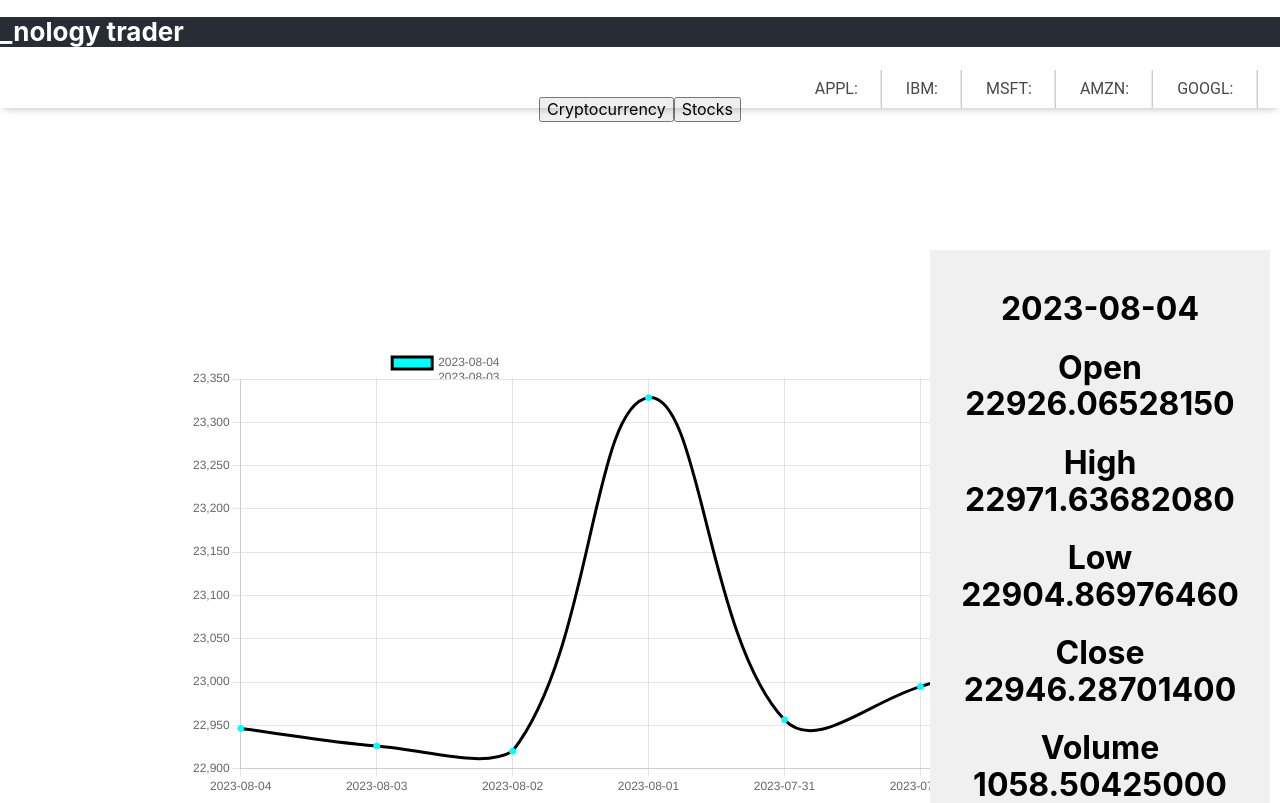
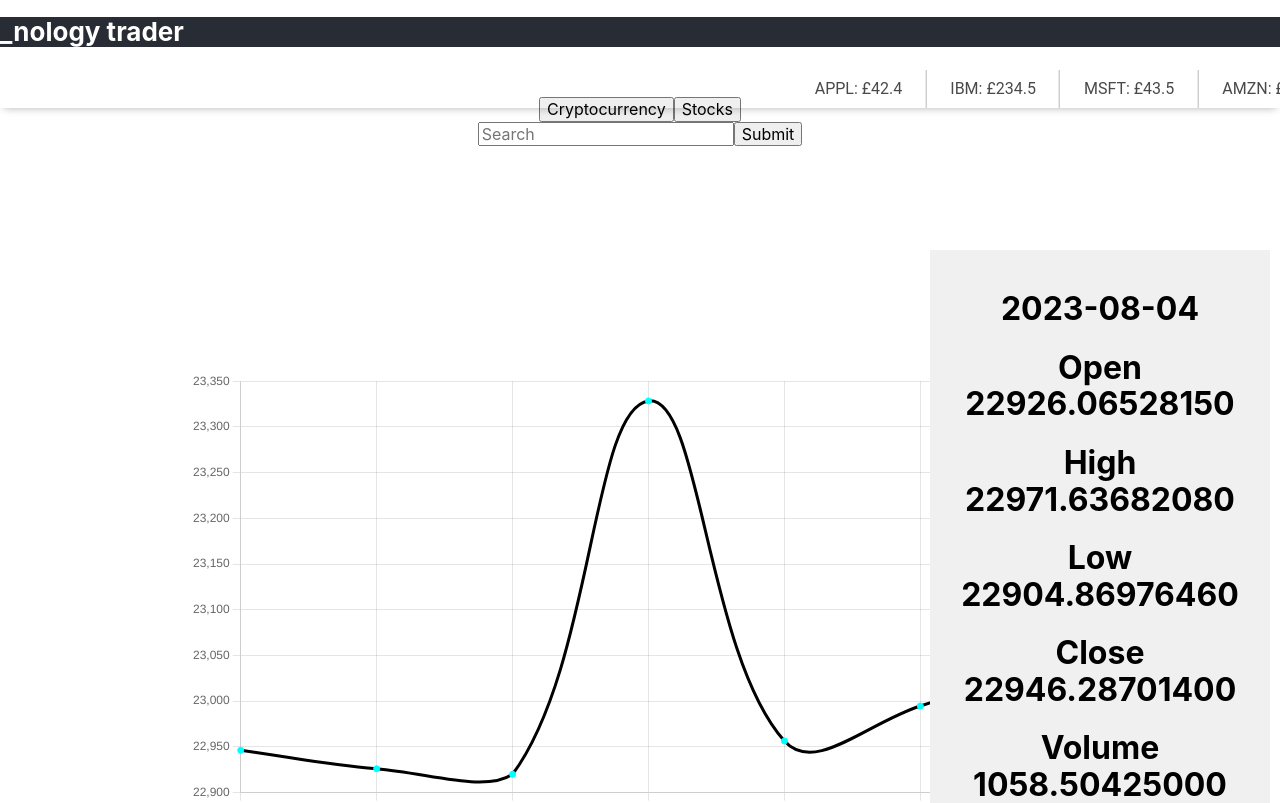
Before and after one commit to Alan-day/crypto-tracker, a React (Create React App) app: page /crypto in a window 1280 px wide. Shown: the top 803 px of the page. Built offline with nearby package versions, Linux system fonts and the light colour scheme.

Commit message:
minor bug fixes

```diff
--- a/src/App.jsx
+++ b/src/App.jsx
@@ -7,51 +7,17 @@ import Stockpage from "./pages/Stockpage/Stockpage";
 
 import Navbar from "./Navbar/Navbar";
 
-import crypto from "./cryptoData.json";
 import Searchbar from "./Searchbar/Searchbar";
 
 function App() {
-  const [stockData, setStockData] = useState("");
-  const [ibmInfo, setIbm] = useState("");
-  const [googleInfo, setGoogle] = useState("");
-  const [amazonInfo, setAmazon] = useState("");
-  const [teslaInfo, setTesla] = useState("");
-  const [microsoftInfo, setMicrosoft] = useState("");
-  const [appleInfo, setApple] = useState("");
+  const [stockData, setStockData] = useState("£123.2");
+  const [ibmInfo, setIbm] = useState("£234.5");
+  const [googleInfo, setGoogle] = useState("£4324.4");
+  const [amazonInfo, setAmazon] = useState("£100.5");
+  const [teslaInfo, setTesla] = useState("£3244.6");
+  const [microsoftInfo, setMicrosoft] = useState("£43.5");
+  const [appleInfo, setApple] = useState("£42.4");
   const [stockGraph, setStockGraph] = useState("");
-
-  const cryptoTimeSeriesArrayToday = Object.entries(
-    crypto["Time Series (Digital Currency Daily)"]
-  )
-    .map(([date, values]) => ({
-      date,
-      ...values,
-    }))
-    .slice(0, 1);
-
-  const cryptoTimeSeriesArray = Object.entries(
-    crypto["Time Series (Digital Currency Daily)"]
-  )
-    .map(([date, values]) => ({
-      date,
-      ...values,
-    }))
-    .slice(0, 7);
-
-  const cryptoLabels = cryptoTimeSeriesArray.map((dataPoint) => dataPoint.date);
-  const cryptoValues = cryptoTimeSeriesArray.map(
-    (dataPoint) => dataPoint["4a. close (GBP)"]
-  );
-  const cryptoMaxValue = cryptoTimeSeriesArrayToday["2a. high (GBP)"];
-  const cryptoMinValue = cryptoTimeSeriesArrayToday["3a. low (GBP)"];
-
-  const cryptoApiData = {
-    cryptoLabels,
-    // label,
-    cryptoValues,
-    cryptoMinValue,
-    cryptoMaxValue,
-  };
 
   const APIdata = async () => {
     const url = `https://www.alphavantage.co./query?function=TIME_SERIES_DAILY&symbol=AAPL&apikey=${process.env.REACT_APP_API_KEY}`;
@@ -113,12 +79,19 @@ function App() {
     <Router>
       <div className="App">
         <h1 className="header">_nology trader</h1>
-        <Navbar />
+        <Navbar
+          appleData={appleInfo}
+          teslaData={teslaInfo}
+          ibmData={ibmInfo}
+          microsoftData={microsoftInfo}
+          amazonData={amazonInfo}
+          googleData={googleInfo}
+        />
         <div className="pageswitch">
           <Pageswitch />
         </div>
         <Routes>
-          <Route path="/crypto" element={<CryptoPage data={cryptoApiData} />} />
+          <Route path="/crypto" element={<CryptoPage />} />
           <Route path="/" element={<Stockpage />} />
         </Routes>
       </div>
--- a/src/Graph/Graph.jsx
+++ b/src/Graph/Graph.jsx
@@ -19,11 +19,9 @@ chartjs.register(
 );
 
 const Graph = ({ data, dataset }) => {
-
-
   const options = {
     plugins: {
-      legend: true,
+      legend: false,
     },
     scales: {
       y: {
--- a/src/Navbar/Navbar.jsx
+++ b/src/Navbar/Navbar.jsx
@@ -15,12 +15,24 @@ const Navbar = ({
       <div className="navbar-container">
         <nav>
           <ul>
-            <li>APPL:{appleData}</li>
-            <li>IBM:{ibmData}</li>
-            <li>MSFT:{microsoftData}</li>
-            <li>AMZN:{amazonData}</li>
-            <li>GOOGL:{googleData}</li>
-            <li>TESL:{teslaData}</li>
+            <li className="navbar-container--1">APPL: {appleData}</li>
+            <li className="navbar-container--2">IBM: {ibmData}</li>
+            <li className="navbar-container--3">MSFT: {microsoftData}</li>
+            <li className="navbar-container--4">AMZN: {amazonData}</li>
+            <li className="navbar-container--5">GOOGL: {googleData}</li>
+            <li className="navbar-container--6">TESL: {teslaData}</li>
+            <li className="navbar-container--1">APPL: {appleData}</li>
+            <li className="navbar-container--2">IBM: {ibmData}</li>
+            <li className="navbar-container--3">MSFT: {microsoftData}</li>
+            <li className="navbar-container--4">AMZN: {amazonData}</li>
+            <li className="navbar-container--5">GOOGL: {googleData}</li>
+            <li className="navbar-container--6">TESL: {teslaData}</li>
+            <li className="navbar-container--1">APPL: {appleData}</li>
+            <li className="navbar-container--2">IBM: {ibmData}</li>
+            <li className="navbar-container--3">MSFT: {microsoftData}</li>
+            <li className="navbar-container--4">AMZN: {amazonData}</li>
+            <li className="navbar-container--5">GOOGL: {googleData}</li>
+            <li className="navbar-container--6">TESL: {teslaData}</li>
           </ul>
         </nav>
       </div>
--- a/src/Navbar/Navbar.scss
+++ b/src/Navbar/Navbar.scss
@@ -32,6 +32,10 @@
   padding: 10px 24px;
   color: #494949;
   position: relative;
+
+  &--1 {
+    background-color: #df2020;
+  }
 }
 
 .navbar-container ul li::after {
@@ -44,9 +48,7 @@
   right: 0;
 }
 
-.navbar-container ul li:last-child::after {
-  display: none;
-}
+
 
 @keyframes scroll {
   from {
--- a/src/Sidebar/Sidebar.jsx
+++ b/src/Sidebar/Sidebar.jsx
@@ -21,23 +21,23 @@ const Sidebar = ({ sidebarData, isStock }) => {
 
 
         <div key={dataPoint.date}>
-          <h1>{dataPoint.date}</h1>
-          <h1> Open {dataPoint["1. open"]}</h1>
-          <h1> High {dataPoint["2. high"]}</h1>
-          <h1> Low {dataPoint["3. low"]}</h1>
-          <h1>Close {dataPoint["4. close"]}</h1>
-          <h1>Volume {dataPoint["5. volume"]}</h1>
+          <h1   >{dataPoint.date}</h1>
+          <h1 > Open {dataPoint["1. open"]}</h1>
+          <h1 className="sidebar-container--header" > High {dataPoint["2. high"]}</h1>
+          <h1 className="sidebar-container--header" > Low {dataPoint["3. low"]}</h1>
+          <h1 className="sidebar-container--header" >Close {dataPoint["4. close"]}</h1>
+          <h1 className="sidebar-container--header" >Volume {dataPoint["5. volume"]}</h1>
         </div>
       ))
     ) : (
       sidebarData.map((dataPoint) => (
         <div key={dataPoint.date}>
           <h1>{dataPoint.date}</h1>
-          <h1> Open {dataPoint["1a. open (GBP)"]}</h1>
-          <h1> High {dataPoint["2a. high (GBP)"]}</h1>
-          <h1> Low {dataPoint["3a. low (GBP)"]}</h1>
-          <h1>Close {dataPoint["4a. close (GBP)"]}</h1>
-          <h1>Volume {dataPoint["5. volume"]}</h1>
+          <h1 className="sidebar-container--header" > Open {dataPoint["1a. open (GBP)"]}</h1>
+          <h1 className="sidebar-container--header" > High {dataPoint["2a. high (GBP)"]}</h1>
+          <h1 className="sidebar-container--header" > Low {dataPoint["3a. low (GBP)"]}</h1>
+          <h1 className="sidebar-container--header" >Close {dataPoint["4a. close (GBP)"]}</h1>
+          <h1 className="sidebar-container--header" >Volume {dataPoint["5. volume"]}</h1>
         </div>
       ))
     )}
--- a/src/Sidebar/Sidebar.scss
+++ b/src/Sidebar/Sidebar.scss
@@ -9,3 +9,6 @@
   flex-direction: column;
   padding: 20px;
 }
+.h1 {
+  background-color: #f0f0f0;
+}
--- a/src/pages/Cryptopage/Cryptopage.jsx
+++ b/src/pages/Cryptopage/Cryptopage.jsx
@@ -1,17 +1,70 @@
-import React from "react";
+import { React, useState } from "react";
 import Graph from "../../Graph/Graph";
 import Sidebar from "../../Sidebar/Sidebar";
 import sidebarData from "./../../cryptoData.json";
+import crypto from "./../../cryptoData.json";
+import Searchbar from "../../Searchbar/Searchbar";
 
-const CryptoPage = ({ data }) => {
+const CryptoPage = ({ handleGraph }) => {
   const isStock = false;
+  const [searchPhrase, setSearchPhrase] = useState("");
+  const [dropdown, setDropdown] = useState("");
+  const [filteredOptions, setFilteredOptions] = useState([]);
+  const [selectedOption, setSelectedOption] = useState("IBM");
+
+  const handleInputChange = (event) => {
+    const value = event.target.value.trim().toUpperCase();
+    setSearchPhrase(value);
+    // setFilteredOptions(
+    //   options.filter((option) => option.toLowerCase().startsWith(value))
+    // );
+  };
+
+  const handleOptionClick = (option) => {
+    setSearchPhrase(option);
+    setSelectedOption(option);
+    setFilteredOptions([]);
+  };
+
+  const cryptoTimeSeriesArrayToday = Object.entries(
+    crypto["Time Series (Digital Currency Daily)"]
+  )
+    .map(([date, values]) => ({
+      date,
+      ...values,
+    }))
+    .slice(0, 1);
+
+  const cryptoTimeSeriesArray = Object.entries(
+    crypto["Time Series (Digital Currency Daily)"]
+  )
+    .map(([date, values]) => ({
+      date,
+      ...values,
+    }))
+    .slice(0, 7);
+
+  const cryptoLabels = cryptoTimeSeriesArray.map((dataPoint) => dataPoint.date);
+  const cryptoValues = cryptoTimeSeriesArray.map(
+    (dataPoint) => dataPoint["4a. close (GBP)"]
+  );
+  const cryptoMaxValue = cryptoTimeSeriesArrayToday["2a. high (GBP)"];
+  const cryptoMinValue = cryptoTimeSeriesArrayToday["3a. low (GBP)"];
+
+  const cryptoApiData = {
+    cryptoLabels,
+    // label,
+    cryptoValues,
+    cryptoMinValue,
+    cryptoMaxValue,
+  };
 
   const dataset = {
-    labels: data.cryptoLabels,
+    labels: cryptoApiData.cryptoLabels,
     datasets: [
       {
-        label: data.cryptoLabels,
-        data: data.cryptoValues,
+        label: cryptoApiData.cryptoLabels,
+        data: cryptoApiData.cryptoValues,
         backgroundColor: "aqua",
         borderColor: "black",
         pointBorderColor: "aqua",
@@ -33,9 +86,16 @@ const CryptoPage = ({ data }) => {
 
   return (
     <>
-      <Graph data={data} dataset={dataset} />
+      <Searchbar
+        handleInputChange={handleInputChange}
+        inputValue={searchPhrase}
+        handleOptionClick={handleOptionClick}
+        filteredOptions={filteredOptions}
+        handleGraph={handleGraph}
+      />
+      <Graph data={cryptoApiData} dataset={dataset} />
+
       <Sidebar sidebarData={timeSeriesArrayToday} isStock={isStock} />
-
     </>
   );
 };
--- a/src/pages/Stockpage/Stockpage.jsx
+++ b/src/pages/Stockpage/Stockpage.jsx
@@ -11,27 +11,27 @@ const Stockpage = ({ handleGraph }) => {
   const [searchPhrase, setSearchPhrase] = useState("");
   const [dropdown, setDropdown] = useState("");
   const isStock = true;
-  const [newData, setNewData] = useState("");
+  const [newData, setNewData] = useState(stockyData);
   const [filteredOptions, setFilteredOptions] = useState([]);
   const [selectedOption, setSelectedOption] = useState("IBM");
 
-  const label = Object.entries(stockyData["Meta Data"])
+  const label = Object.entries(newData["Meta Data"])
     .map(([key, value]) => ({ key, value }))
     .filter((item) => item.key === "2. Symbol")
     .map((item) => ({
       Symbol: item.value,
-      stockyData,
+      newData,
     }))
     .slice(0, 2);
 
-  const timeSeriesArrayToday = Object.entries(stockyData["Time Series (Daily)"])
+  const timeSeriesArrayToday = Object.entries(newData["Time Series (Daily)"])
     .map(([date, values]) => ({
       date,
       ...values,
     }))
     .slice(0, 1);
 
-  const timeSeriesArray = Object.entries(stockyData["Time Series (Daily)"])
+  const timeSeriesArray = Object.entries(newData["Time Series (Daily)"])
     .map(([date, values]) => ({
       date,
       ...values,
@@ -76,7 +76,7 @@ const Stockpage = ({ handleGraph }) => {
     const url = `https://www.alphavantage.co/query?function=SYMBOL_SEARCH&keywords=${selectedOption}&apikey=${process.env.REACT_APP_API_KEY}`;
     const response = await fetch(url);
     const incomingData = await response.json();
-    setNewData(incomingData);
+    //setNewData(incomingData); // only used when got API access
   };
 
   useEffect(() => {
@@ -88,7 +88,8 @@ const Stockpage = ({ handleGraph }) => {
       );
       setFilteredOptions(symbolValues);
     }
-  }, [searchPhrase]);
+    newGraph();
+  }, [selectedOption, searchPhrase]);
 
   const dataset = {
     labels: data.labels,
@@ -107,8 +108,8 @@ const Stockpage = ({ handleGraph }) => {
 
   console.log(dropdown);
   return (
-    <div>
-      Stockpage
+    <div className="stockpage-container">
+      <div className=" stockpage-container__searchbar">
         <Searchbar
           handleInputChange={handleInputChange}
           inputValue={searchPhrase}
@@ -116,8 +117,9 @@ const Stockpage = ({ handleGraph }) => {
           filteredOptions={filteredOptions}
           handleGraph={handleGraph}
         />
+      </div>
       <Sidebar sidebarData={timeSeriesArrayToday} isStock={isStock} />
-      <Graph data={data} dataset={dataset} />;
+      <Graph data={data} dataset={dataset} />
     </div>
   );
 };
```
Lines whose indentation alone changed are shown as unchanged.
